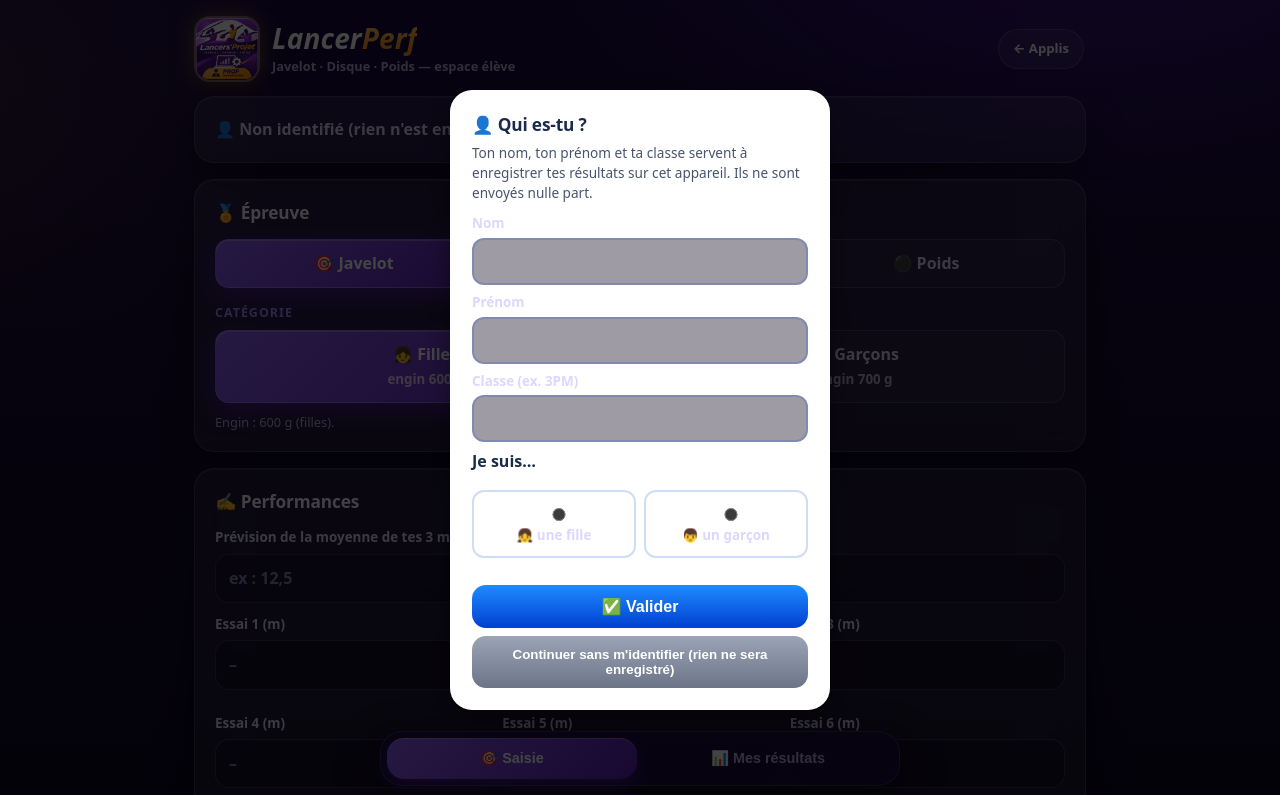
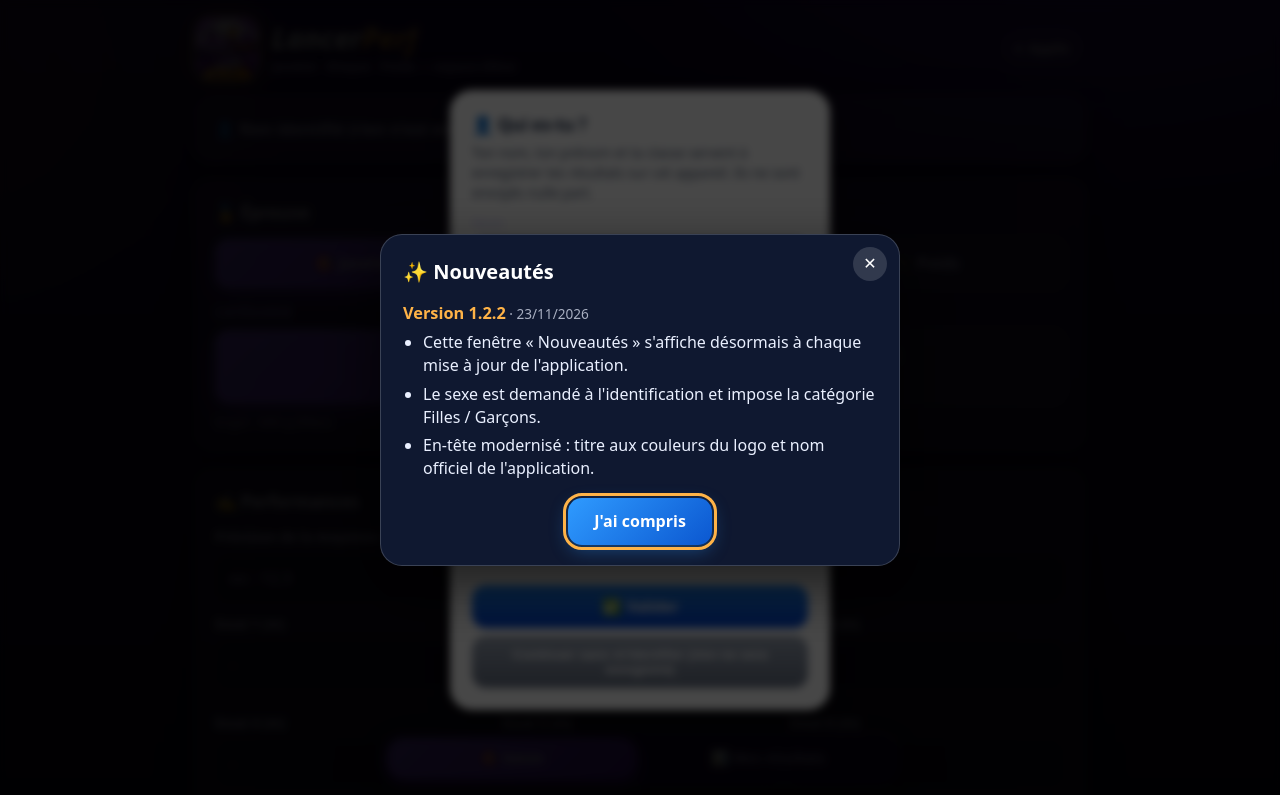
Before and after one commit to VinzToc/Lancers_EPS_Eleves, a plain HTML site: page index.html in a window 1280 px wide. Shown: the top 795 px of the page. Drawn offline with Linux system fonts and the light colour scheme.

Commit message:
Fenêtre « Nouveautés » affichée une fois après chaque mise à jour
Co-Authored-By: Claude Sonnet 5.5 <noreply@anthropic.com>
Claude-Session: https://claude.ai/code/session_01DWMzvDjuQqdn6i5FnQMur8

```diff
--- a/index.html
+++ b/index.html
@@ -36,4 +36,5 @@ header img:hover{transform:rotate(-5deg) scale(1.05)}
 <script src="lancers-core.js"></script>
 <script src="lancers-saisie.js"></script>
 <script src="app-eleve.js"></script>
+<script src="nouveautes.js" defer></script>
 </body></html>
--- /dev/null
+++ b/nouveautes.js
@@ -0,0 +1,95 @@
+/* Fenêtre « Nouveautés » : s'affiche une seule fois après chaque mise à jour de l'application.
+   Autonome (aucune dépendance), isolée du style de l'appli (Shadow DOM).
+   Lit nouveautes.json (à côté de ce fichier) : [{ "v":"1.2.0", "date":"2026-11-23", "titre":"(facultatif)", "items":["…"] }, …]
+   La version courante = la plus haute « v » du fichier. Pour une nouvelle version : ajouter une entrée au début du fichier. */
+(function () {
+  'use strict';
+  var script = document.currentScript, base = script && script.src ? script.src : location.href;
+  var seg = (location.pathname.split('/')[1] || 'app').toLowerCase();
+  var KEY = 'EPS_NV_' + seg;
+
+  function cmp(a, b) {
+    a = String(a).split('.').map(Number); b = String(b).split('.').map(Number);
+    for (var i = 0; i < 3; i++) { var d = (a[i] || 0) - (b[i] || 0); if (d) return d; }
+    return 0;
+  }
+  function lire() { try { return localStorage.getItem(KEY); } catch (e) { return null; } }
+  function ecrire(v) { try { localStorage.setItem(KEY, v); } catch (e) {} }
+
+  var cache = null;
+  function charger() {
+    if (!cache) {
+      cache = fetch(new URL('nouveautes.json', base).href, { cache: 'no-cache' })
+        .then(function (r) { if (!r.ok) throw 0; return r.json(); })
+        .then(function (L) {
+          L = (Array.isArray(L) ? L : []).filter(function (n) { return n && n.v; });
+          return L.sort(function (a, b) { return cmp(b.v, a.v); });
+        })
+        .catch(function () { return []; });
+    }
+    return cache;
+  }
+
+  var CSS = '' +
+    '.ov{position:fixed;inset:0;z-index:2147483000;background:rgba(0,0,0,.72);display:flex;align-items:center;justify-content:center;padding:16px;backdrop-filter:blur(4px);-webkit-backdrop-filter:blur(4px);font-family:system-ui,-apple-system,"Segoe UI",Roboto,sans-serif}' +
+    '.fc{position:relative;box-sizing:border-box;width:100%;max-width:520px;max-height:86vh;overflow:auto;background:#0f1830;color:#eaf0ff;border:1px solid rgba(255,255,255,.18);border-radius:22px;padding:22px 22px 20px;box-shadow:0 20px 60px rgba(0,0,0,.6);line-height:1.45}' +
+    'h3{margin:0 40px 10px 0;font-size:1.25rem;color:#fff}' +
+    'h4{margin:16px 0 6px;font-size:1.02rem;color:#ffb347}h4 small{font-weight:500;opacity:.7;color:#eaf0ff}' +
+    'ul{margin:0;padding-left:20px}li{margin:5px 0}' +
+    '.x{position:absolute;top:12px;right:12px;width:34px;height:34px;border:0;border-radius:50%;background:rgba(255,255,255,.14);color:#fff;font-size:1rem;cursor:pointer}' +
+    '.ok{display:block;margin:18px auto 0;border:0;border-radius:14px;padding:12px 26px;font:inherit;font-weight:700;color:#fff;cursor:pointer;background:linear-gradient(135deg,#2f9bff,#0b57d0);box-shadow:0 6px 18px rgba(47,155,255,.35)}' +
+    '.x:focus-visible,.ok:focus-visible{outline:3px solid #ffb347;outline-offset:2px}';
+
+  var hote = null;
+  function fermer() {
+    if (hote) { hote.remove(); hote = null; }
+    document.removeEventListener('keydown', touche, true);
+    charger().then(function (L) { if (L.length) ecrire(L[0].v); });
+  }
+  function touche(e) { if (e.key === 'Escape') fermer(); }
+
+  function montrer(liste) {
+    if (!liste.length || hote) return;
+    hote = document.createElement('div');
+    var ombre = hote.attachShadow({ mode: 'open' });
+    var st = document.createElement('style'); st.textContent = CSS; ombre.appendChild(st);
+    var ov = document.createElement('div'); ov.className = 'ov';
+    var fc = document.createElement('div'); fc.className = 'fc'; fc.setAttribute('role', 'dialog'); fc.setAttribute('aria-label', 'Nouveautés');
+    var x = document.createElement('button'); x.className = 'x'; x.type = 'button'; x.textContent = '✕'; x.setAttribute('aria-label', 'Fermer');
+    var h = document.createElement('h3'); h.textContent = '✨ Nouveautés';
+    fc.appendChild(x); fc.appendChild(h);
+    liste.forEach(function (n) {
+      var t = document.createElement('h4');
+      t.textContent = n.titre || ('Version ' + n.v);
+      if (n.date && !n.titre) {
+        var d = new Date(n.date); var s = document.createElement('small');
+        if (!isNaN(d)) { s.textContent = ' · ' + d.toLocaleDateString('fr-FR'); t.appendChild(s); }
+      }
+      var ul = document.createElement('ul');
+      (n.items || []).forEach(function (it) { var li = document.createElement('li'); li.textContent = it; ul.appendChild(li); });
+      fc.appendChild(t); fc.appendChild(ul);
+    });
+    var ok = document.createElement('button'); ok.className = 'ok'; ok.type = 'button'; ok.textContent = "J'ai compris";
+    fc.appendChild(ok); ov.appendChild(fc); ombre.appendChild(ov);
+    x.onclick = ok.onclick = fermer;
+    ov.onclick = function (e) { if (e.target === ov) fermer(); };
+    document.addEventListener('keydown', touche, true);
+    (document.body || document.documentElement).appendChild(hote);
+    try { ok.focus({ preventScroll: true }); } catch (e) {}
+  }
+
+  function auto() {
+    charger().then(function (L) {
+      if (!L.length) return;
+      var cur = L[0].v, vue = lire();
+      if (!vue) montrer(L.slice(0, 1));                                   /* première ouverture : dernière version seulement */
+      else if (cmp(cur, vue) > 0) montrer(L.filter(function (n) { return cmp(n.v, vue) > 0; }));
+    });
+  }
+
+  /* Réouverture manuelle (depuis la console ou un bouton de l'appli) : window.voirNouveautes() */
+  window.voirNouveautes = function () { return charger().then(function (L) { montrer(L.slice(0, 4)); }); };
+
+  if (document.readyState === 'complete') setTimeout(auto, 400);
+  else window.addEventListener('load', function () { setTimeout(auto, 400); });
+})();
--- /dev/null
+++ b/nouveautes.json
@@ -0,0 +1,11 @@
+[
+ {
+  "v": "1.2.2",
+  "date": "2026-11-23",
+  "items": [
+   "Cette fenêtre « Nouveautés » s'affiche désormais à chaque mise à jour de l'application.",
+   "Le sexe est demandé à l'identification et impose la catégorie Filles / Garçons.",
+   "En-tête modernisé : titre aux couleurs du logo et nom officiel de l'application."
+  ]
+ }
+]
--- a/sw.js
+++ b/sw.js
@@ -1,5 +1,5 @@
 importScripts('version.js');
-const V='lancers-eps-eleve-v'+APP_VERSION,F=['./','version.js','index.html','lancers.css','eps-core.js','eleve-core.js','bareme-defaut.js','lancers-core.js','lancers-saisie.js','app-eleve.js','manifest.webmanifest','icons/icon-192.png','icons/icon-512.png'];
+const V='lancers-eps-eleve-v'+APP_VERSION,F=['nouveautes.js','nouveautes.json','./','version.js','index.html','lancers.css','eps-core.js','eleve-core.js','bareme-defaut.js','lancers-core.js','lancers-saisie.js','app-eleve.js','manifest.webmanifest','icons/icon-192.png','icons/icon-512.png'];
 // Installation : chaque fichier est chargé depuis le réseau (sans cache HTTP) ; un fichier manquant ne bloque pas l'installation.
 self.addEventListener('install',e=>{e.waitUntil(caches.open(V).then(c=>Promise.all(F.map(u=>fetch(u,{cache:'reload'}).then(r=>r.ok&&c.put(u,r)).catch(()=>{})))));self.skipWaiting()});
 self.addEventListener('activate',e=>{e.waitUntil(caches.keys().then(k=>Promise.all(k.filter(x=>x!==V).map(x=>caches.delete(x)))));self.clients.claim()});
--- a/version.js
+++ b/version.js
@@ -1 +1 @@
-const APP_VERSION="1.2.1"; // ← seul endroit à modifier pour changer la version
+const APP_VERSION="1.2.2"; // ← seul endroit à modifier pour changer la version
```
